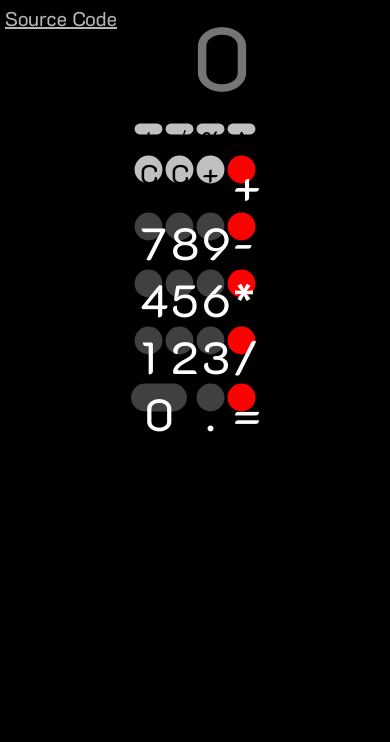
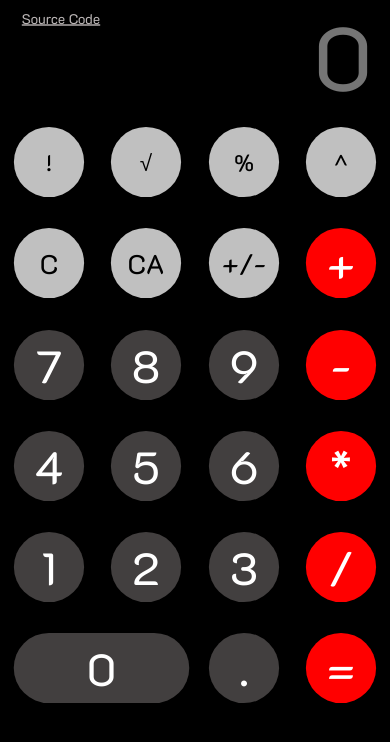
Before and after one commit to kgchicobava/ReactReduxCalc, a React (Create React App) app: page / in a window 390 px wide. Shown: the top 742 px of the page. Built offline with nearby package versions, Linux system fonts and the light colour scheme.

Commit message:
transition to sass. optimisation for diff screens.

```diff
--- a/package.json
+++ b/package.json
@@ -5,6 +5,7 @@
   "dependencies": {
     "gh-pages": "^2.0.1",
     "mathjs": "^5.2.0",
+    "node-sass": "^4.9.4",
     "react": "^16.5.2",
     "react-dom": "^16.5.2",
     "react-redux": "^5.0.7",
--- a/src/App.js
+++ b/src/App.js
@@ -1,5 +1,5 @@
 import React, { Component } from 'react';
-import './App.css';
+import './sass/App.scss';
 import Display from "./components/Display";
 import store from "./store";
 import {Provider} from "react-redux";
@@ -13,7 +13,7 @@ class App extends Component {
       <div className="App">
         <Display />
         <Layout />
-        <LinkToRepo />
+        <a href="https://github.com/kgchicobava/ReactReduxCalc" className="link">Source Code</a>
       </div>
       </Provider>
     );
--- a/src/components/LinkToRepo.js
+++ /dev/null
@@ -1,9 +0,0 @@
-import React from 'react'
-
-export default function LinkToRepo() {
-  return (
-    <div>
-      <a href="https://github.com/kgchicobava/ReactReduxCalc" className="link">Source Code</a>
-    </div>
-  )
-}
--- a/src/index.js
+++ b/src/index.js
@@ -3,7 +3,6 @@ import ReactDOM from 'react-dom';
 import './index.css';
 import App from './App';
 import * as serviceWorker from './serviceWorker';
-
 ReactDOM.render(<App />, document.getElementById('root'));
 
 // If you want your app to work offline and load faster, you can change
--- a/src/App.css
+++ b/src/sass/App.scss
@@ -134,3 +134,8 @@ input[type=number] {
 .additionalOps:active {
   background-color: #6e6868;
 }
+
+@import "mobile";
+@import "mobile-large";
+@import "mobile-med";
+@import "tablet";
--- /dev/null
+++ b/src/sass/_mobile-large.scss
@@ -0,0 +1,40 @@
+@media only screen and (min-width: 410px) and (max-width: 500px) {
+    .App {
+        width: 100vw;
+        height: 100vh;
+    }
+
+    .grid-container {
+        grid-template-columns: 25vw 25vw 25vw 25vw;
+        grid-template-rows: 12vh 12vh 12vh 12vh 12vh 12vh;
+        justify-items: center;
+        grid-row-gap: 2vh;
+    }
+
+    .Display {
+        width: 95vw;
+        margin-left: 0;
+        padding-right: 5px;
+    }
+
+    .Button {
+        height: 20vw;
+        width: 20vw;
+    }
+
+    .btn-0 {
+        border-radius: 50px;
+        width: 50vw;
+        margin-left: 1vh;
+      }
+
+      .shrink {
+        height: 20vw;
+        border-radius: 50%;
+        font-size: 25px;
+      }
+
+      .link {
+          transform: scale(.7);
+      }
+}
--- /dev/null
+++ b/src/sass/_mobile-med.scss
@@ -0,0 +1,5 @@
+@media only screen and (min-width: 330px) and (max-width: 380px) {
+    .grid-container {
+        grid-row-gap: 2vh;
+    }
+}
--- /dev/null
+++ b/src/sass/_mobile.scss
@@ -0,0 +1,39 @@
+@media only screen and (max-width: 400px) {
+    .App {
+        width: 100vw;
+        height: 100vh;
+    }
+
+    .grid-container {
+        grid-template-columns: 25vw 25vw 25vw 25vw;
+        grid-template-rows: 12vh 12vh 12vh 12vh 12vh 12vh;
+        justify-items: center;
+    }
+
+    .Display {
+        width: 95vw;
+        margin-left: 0;
+        padding-right: 5px;
+    }
+
+    .Button {
+        height: 20vw;
+        width: 20vw;
+    }
+
+    .btn-0 {
+        border-radius: 50px;
+        width: 50vw;
+        margin-left: 1vh;
+      }
+
+      .shrink {
+        height: 20vw;
+        border-radius: 50%;
+        font-size: 25px;
+      }
+
+      .link {
+          transform: scale(.7);
+      }
+}
--- /dev/null
+++ b/src/sass/_tablet.scss
@@ -0,0 +1,10 @@
+@media only screen and (min-width: 510px) and (max-width: 770px){
+    .shrink {
+        height: 5vw;
+    }
+
+    .Display {
+        font-size: 70px;
+        margin-left: -29vw;
+    }
+}
```
Also changed, not shown: 2 other files (tests, documents, lock files or other folders).
